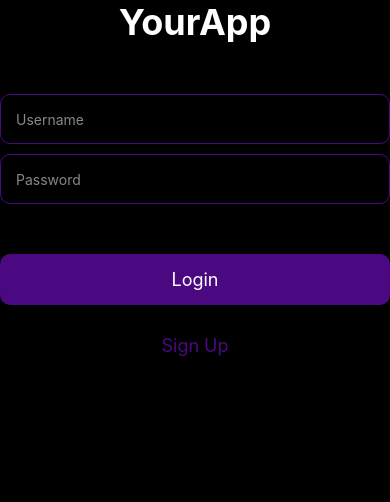
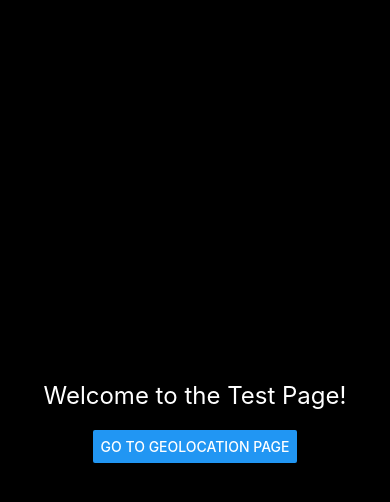
Before and after one commit to theisaachendo/DayOnes, a React Native app: screen /TestPage in a window 390 px wide. Shown: the top 502 px of the page. Built offline with nearby package versions, Linux system fonts and the light colour scheme.

Commit message:
Intial Geolocation stuff complete, just in testing to see if it works phase still have to do some more with it

```diff
--- a/App.tsx
+++ b/App.tsx
@@ -6,6 +6,8 @@ import LoginPage from './screens/LoginPage';
 import RegArtistPage from './screens/artist/RegArtistPage';
 import RegFanPage from './screens/fan/RegFanPage';
 import RegisterOptionPage from './screens/RegisterOptionPage'; // Import the registration option page
+import TestPage from './screens/TestPage'; // Import the TestPage
+import GeoLocationPage from './screens/GeolocationPage'; // Import the GeoLocationPage
 
 const Stack = createStackNavigator();
 
@@ -38,6 +40,16 @@ const App = () => {
           component={RegFanPage}
           options={{ headerShown: false }}
         />
+        <Stack.Screen
+          name="TestPage"
+          component={TestPage}
+          options={{ headerShown: false }}
+        />
+        <Stack.Screen
+  name="GeoLocationPage"
+  component={GeoLocationPage}
+  options={{ headerShown: false }}
+/>
       </Stack.Navigator>
     </NavigationContainer>
   );
--- a/package.json
+++ b/package.json
@@ -18,6 +18,7 @@
     "react": "18.2.0",
     "react-native": "0.74.5",
     "react-native-elements": "^3.4.3",
+    "react-native-geocoder-reborn": "^0.9.0",
     "react-native-geolocation-service": "^5.3.1",
     "react-native-gesture-handler": "^2.18.1",
     "react-native-paper": "^5.12.5",
--- /dev/null
+++ b/screens/GeolocationPage.js
@@ -0,0 +1,106 @@
+import React, { useEffect, useState } from 'react';
+import { View, Text, Button, StyleSheet, Alert } from 'react-native';
+import Geolocation from 'react-native-geolocation-service';
+import { PermissionsAndroid, Platform } from 'react-native';
+import Geocoder from 'react-native-geocoder-reborn'; // Import the geocoder
+
+const GeoLocationPage = () => {
+  const [locationData, setLocationData] = useState({ timestamp: '', latitude: null, longitude: null, locale: '' });
+
+  useEffect(() => {
+    const watchId = startWatchingLocation();
+    return () => {
+      // Stop watching the location when the component is unmounted
+      Geolocation.clearWatch(watchId);
+    };
+  }, []);
+
+  const requestLocationPermission = async () => {
+    if (Platform.OS === 'android') {
+      const granted = await PermissionsAndroid.request(
+        PermissionsAndroid.PERMISSIONS.ACCESS_FINE_LOCATION,
+        {
+          title: 'Location Permission',
+          message: 'This app needs access to your location.',
+          buttonNeutral: 'Ask Me Later',
+          buttonNegative: 'Cancel',
+          buttonPositive: 'OK',
+        }
+      );
+      return granted === PermissionsAndroid.RESULTS.GRANTED;
+    }
+    return true; // iOS automatically handles permissions
+  };
+
+  const startWatchingLocation = async () => {
+    const granted = await requestLocationPermission();
+    if (granted) {
+      const watchId = Geolocation.watchPosition(
+        async (position) => {
+          const { latitude, longitude } = position.coords;
+          const timestamp = new Date(position.timestamp).toISOString();
+
+          // Fetch the locale using Geocoder
+          try {
+            const locale = await getLocale(latitude, longitude);
+            setLocationData({ timestamp, latitude, longitude, locale });
+          } catch (error) {
+            console.error("Error getting locale", error);
+            Alert.alert("Error", "Failed to get the locale. Please check the logs for details.");
+          }
+        },
+        (error) => {
+          console.error('Error watching location', error);
+        },
+        { enableHighAccuracy: true, distanceFilter: 0, interval: 5000, fastestInterval: 2000 }
+      );
+      return watchId;
+    }
+  };
+
+  const getLocale = async (latitude, longitude) => {
+    if (!Geocoder) {
+      throw new Error("Geocoder is not initialized.");
+    }
+
+    try {
+      const res = await Geocoder.geocodePosition({ lat: latitude, lng: longitude });
+      if (res && res.length > 0) {
+        const locality = res[0].locality || '';
+        const adminArea = res[0].adminArea || '';
+        return `${locality}, ${adminArea}`;
+      }
+      return 'Unknown location';
+    } catch (error) {
+      console.error('Error getting locale', error);
+      return 'Error retrieving location';
+    }
+  };
+
+  return (
+    <View style={styles.container}>
+      <Text style={styles.label}>Timestamp: {locationData.timestamp}</Text>
+      <Text style={styles.label}>Latitude: {locationData.latitude}</Text>
+      <Text style={styles.label}>Longitude: {locationData.longitude}</Text>
+      <Text style={styles.label}>Locale: {locationData.locale}</Text>
+      <Button title="Refresh Location" onPress={startWatchingLocation} />
+    </View>
+  );
+};
+
+const styles = StyleSheet.create({
+  container: {
+    flex: 1,
+    justifyContent: 'center',
+    alignItems: 'center',
+    padding: 16,
+    backgroundColor: '#000',
+  },
+  label: {
+    fontSize: 18,
+    color: '#fff',
+    marginBottom: 8,
+  },
+});
+
+export default GeoLocationPage;
--- a/screens/LoginPage.js
+++ b/screens/LoginPage.js
@@ -1,3 +1,5 @@
+// Updated LoginScreen.js
+
 import React, { useState } from 'react';
 import {
   SafeAreaView,
@@ -31,7 +33,6 @@ const LoginScreen = () => {
 
       if (response.status === 200) {
         Alert.alert('Login Successful', `Welcome, ${result.profile.fullName || username}!`);
-        // Navigate to the appropriate screen, possibly passing user data
         navigation.navigate('HomePage', { profile: result.profile });
       } else if (response.status === 401) {
         Alert.alert('Login Failed', 'Invalid username or password.');
@@ -76,6 +77,11 @@ const LoginScreen = () => {
       {/* Sign Up Button */}
       <TouchableOpacity style={styles.signUpButton} onPress={() => navigation.navigate('RegisterOptionPage')}>
         <Text style={styles.signUpButtonText}>Sign Up</Text>
+      </TouchableOpacity>
+
+      {/* Test Page Button */}
+      <TouchableOpacity style={styles.testPageButton} onPress={() => navigation.navigate('TestPage')}>
+        <Text style={styles.testPageButtonText}>Go to Test Page</Text>
       </TouchableOpacity>
     </SafeAreaView>
   );
@@ -128,6 +134,14 @@ const styles = StyleSheet.create({
     color: '#4B0981',
     fontSize: 18,
   },
+  testPageButton: {
+    marginTop: 30,
+    alignItems: 'center',
+  },
+  testPageButtonText: {
+    color: '#4B0981',
+    fontSize: 18,
+  },
 });
 
 export default LoginScreen;
--- /dev/null
+++ b/screens/TestPage.js
@@ -0,0 +1,34 @@
+// TestPage.js
+import React from 'react';
+import { SafeAreaView, Text, Button, StyleSheet } from 'react-native';
+import { useNavigation } from '@react-navigation/native';
+
+const TestPage = () => {
+  const navigation = useNavigation();
+
+  return (
+    <SafeAreaView style={styles.container}>
+      <Text style={styles.text}>Welcome to the Test Page!</Text>
+      <Button
+        title="Go to GeoLocation Page"
+        onPress={() => navigation.navigate('GeoLocationPage')}
+      />
+    </SafeAreaView>
+  );
+};
+
+const styles = StyleSheet.create({
+  container: {
+    flex: 1,
+    justifyContent: 'center',
+    alignItems: 'center',
+    backgroundColor: '#000',
+  },
+  text: {
+    color: '#fff',
+    fontSize: 24,
+    marginBottom: 20,
+  },
+});
+
+export default TestPage;
```
Also changed, not shown: 1 other file (tests, documents, lock files or other folders).
